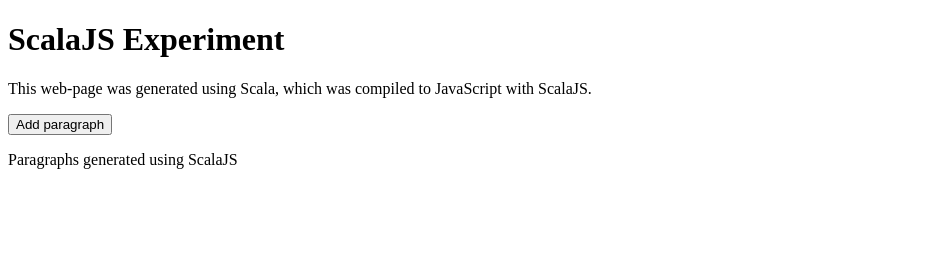
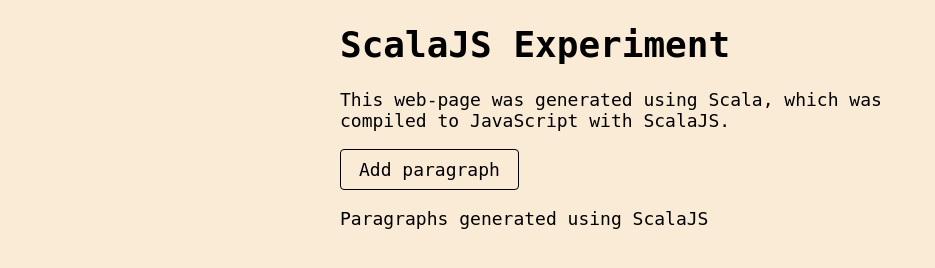
Before and after one commit to RyanFleck/ScalaJS, a website: page index.html in a window 1280 px wide. Shown: the whole page, without its empty margins (0-935 px from the left). Drawn offline with Linux system fonts and the light colour scheme; the site is published under a folder, as on GitHub Pages, so addresses that start at the root find nothing; files whose address does not match are found by name.

Commit message:
Fix css links for development HTML, update README.

```diff
--- a/index.html
+++ b/index.html
@@ -3,7 +3,7 @@
 <head>
     <meta charset="UTF-8">
     <title>ScalaJS</title>
-    <link rel="stylesheet" type="text/css" href="/public/style.css">
+    <link rel="stylesheet" type="text/css" href="public/style.css">
 </head>
 <body>
 <!-- Include Scala.js compiled code -->
--- a/public/style.css
+++ b/public/style.css
@@ -3,6 +3,9 @@
     background: antiquewhite;
     font-family: 'DejaVu Sans Mono', monospace;
     font-size: 18px;
+}
+
+html{
     overflow-y: scroll;
 }
 
```
Also changed, not shown: index-dev.html (+1 -1 lines), README.md.
